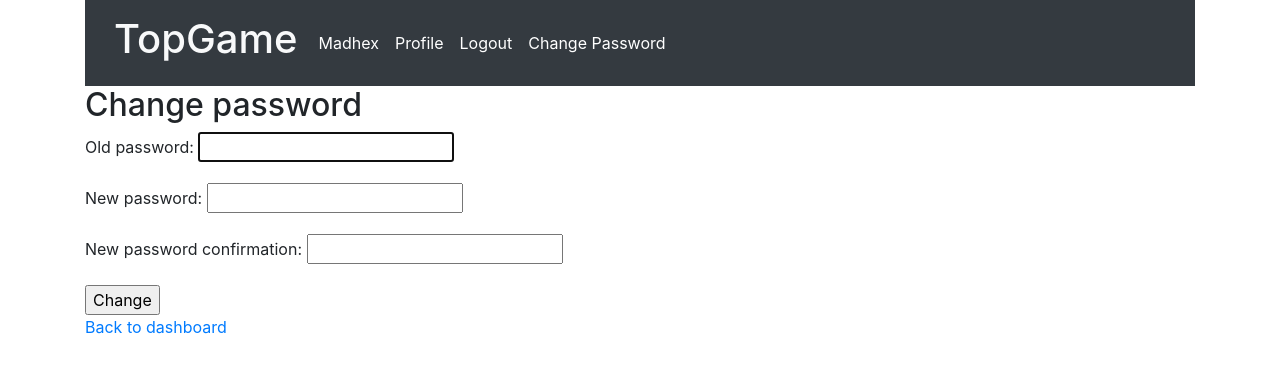
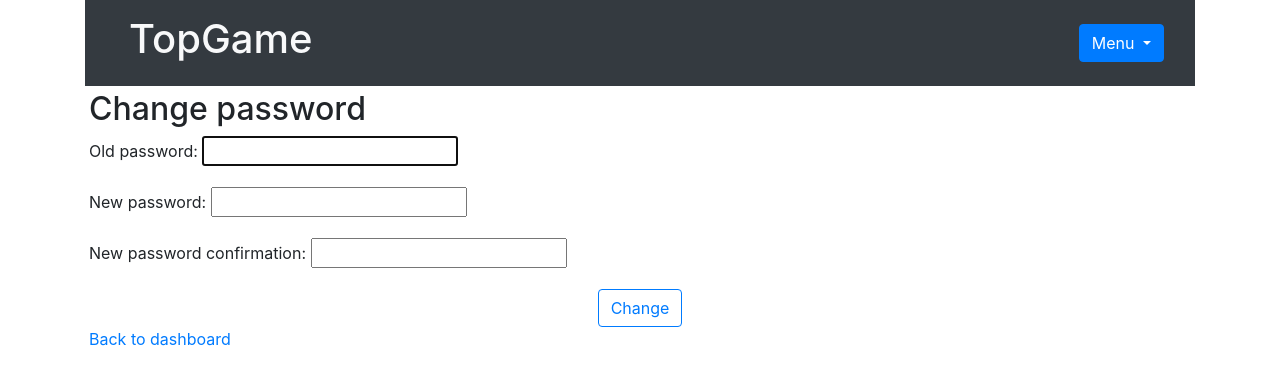
Before and after one commit to MarcinMichnik/TopGame, a Django app: page /accounts/password_change/ in a window 1280 px wide. Shown: the top 385 px of the page. Run offline with Django 3.2, Linux system fonts and the light colour scheme; the visitor is signed in with stand-in values (Sample User, id 1); parts of the project's set-up code (start-up, migrations or seed data) failed here and were passed over; some libraries are stand-ins or nearby versions.

Commit message:
:broom: bootstrap cleanup

```diff
--- a/topGameDashboard/templates/base.html
+++ b/topGameDashboard/templates/base.html
@@ -5,13 +5,17 @@
     <meta charset="utf-8">
     <meta name="viewport" content="width=device-width, initial-scale=1, shrink-to-fit=no">
 
-    <link rel="stylesheet" href="https://fonts.googleapis.com/css?family=Montserrat">
-
     <title>TopGame</title>
 
+    <link rel="stylesheet" href="https://fonts.googleapis.com/css?family=Montserrat">
     <link rel="stylesheet" href="https://stackpath.bootstrapcdn.com/bootstrap/4.3.1/css/bootstrap.min.css"
         integrity="sha384-ggOyR0iXCbMQv3Xipma34MD+dH/1fQ784/j6cY/iJTQUOhcWr7x9JvoRxT2MZw1T" crossorigin="anonymous">
-
+    <script src="https://code.jquery.com/jquery-3.5.1.slim.min.js"
+        integrity="sha384-DfXdz2htPH0lsSSs5nCTpuj/zy4C+OGpamoFVy38MVBnE+IbbVYUew+OrCXaRkfj" crossorigin="anonymous">
+    </script>
+    <script src="https://cdn.jsdelivr.net/npm/bootstrap@4.5.3/dist/js/bootstrap.bundle.min.js"
+        integrity="sha384-ho+j7jyWK8fNQe+A12Hb8AhRq26LrZ/JpcUGGOn+Y7RsweNrtN/tE3MoK7ZeZDyx" crossorigin="anonymous">
+    </script>
 </head>
 
 <body>
@@ -19,6 +23,7 @@
         <div class="container">
 
             <nav class="navbar navbar-dark bg-dark navbar-expand-lg">
+                <div class="container">
                     <div>
                         <a class="btn text-light" href="{% url 'dashboard' %}">
                             <h1>TopGame</h1>
@@ -27,21 +32,21 @@
                     <div>
                         <ul class="nav navbar-nav">
                             {% if user.is_authenticated %}
-                        <li class="nav-item active">
-                            <a class="nav-link" href="{% url 'madhex-play' %}">Madhex</a>
-                        </li>
+                            <div class="btn-group">
+                                <button type="button" class="btn btn-primary dropdown-toggle" data-toggle="dropdown"
+                                    aria-haspopup="true" aria-expanded="false">
+                                    Menu
+                                </button>
+                                <div class="dropdown-menu">
+                                    <a class="nav-link dropdown-item text-dark" href="{% url 'profile' %}">Profile</a>
 
-                        <li class="nav-item active">
-                            <a class="nav-link" href="{% url 'profile' %}">Profile</a>
-                        </li>
-
-                        <li class="nav-item active">
-                            <a class="nav-link" href="{% url 'logout' %}">Logout</a>
-                        </li>
-
-                        <li class="nav-item active">
-                            <a class="nav-link" href="{% url 'password_change' %}">Change Password</a>
-                        </li>
+                                    <a class="nav-link dropdown-item text-dark"
+                                        href="{% url 'password_change' %}">Change
+                                        Password</a>
+                                    <div class="dropdown-divider"></div>
+                                    <a class="nav-link dropdown-item text-dark" href="{% url 'logout' %}">Logout</a>
+                                </div>
+                            </div>
 
                             {% else %}
                             <li class="nav-item active">
@@ -52,9 +57,11 @@
 
                         </ul>
                     </div>
+                </div>
             </nav>
         </div>
         <div class="container">
+            <div class="container-fluid p-1">
                 {% if messages %}
                 {% for message in messages %}
                 <hr>
@@ -67,6 +74,8 @@
                 {% endblock %}
             </div>
         </div>
+
+    </div>
 </body>
 
 </html>
--- a/topGameDashboard/templates/registration/login.html
+++ b/topGameDashboard/templates/registration/login.html
@@ -6,7 +6,10 @@
 <form method="post">
     {% csrf_token %}
     {{ form.as_p }}
-    <input type="submit" value="Login">
+    <div class="d-flex justify-content-center">
+        <button class="btn btn-outline-primary" type="submit" value="Login">Login</button>
+    </div>
+
 </form>
 
 <a href="{% url 'dashboard' %}">Back to dashboard</a>
--- a/topGameDashboard/templates/registration/password_change_form.html
+++ b/topGameDashboard/templates/registration/password_change_form.html
@@ -6,7 +6,9 @@
 <form method="post">
     {% csrf_token %}
     {{ form.as_p }}
-    <input type="submit" value="Change">
+    <div class="d-flex justify-content-center">
+        <button class="btn btn-outline-primary" type="submit" value="Change">Change</button>
+    </div>
 </form>
 
 <a href="{% url 'dashboard' %}">Back to dashboard</a>
--- a/topGameDashboard/templates/registration/password_reset_form.html
+++ b/topGameDashboard/templates/registration/password_reset_form.html
@@ -6,7 +6,9 @@
 <form method="post">
     {% csrf_token %}
     {{ form.as_p }}
-    <input type="submit" value="Reset">
+    <div class="d-flex justify-content-center">
+        <button class="btn btn-outline-primary" type="submit" value="Reset">Reset</button>
+    </div>
 </form>
 
 <a href="{% url 'dashboard' %}">Back to dashboard</a>
--- a/topGameDashboard/templates/topGameUsers/register.html
+++ b/topGameDashboard/templates/topGameUsers/register.html
@@ -10,7 +10,7 @@
                 <h2 class="border-bottom mb-4">Registration</h2>
                 {{ form|crispy }}
             </fieldset>
-            <div class="form-group">
+            <div class="form-group d-flex justify-content-center">
                 <button class="btn btn-outline-primary" type="submit">Register</button>
             </div>
         </form>
```
Lines whose indentation alone changed are shown as unchanged.
